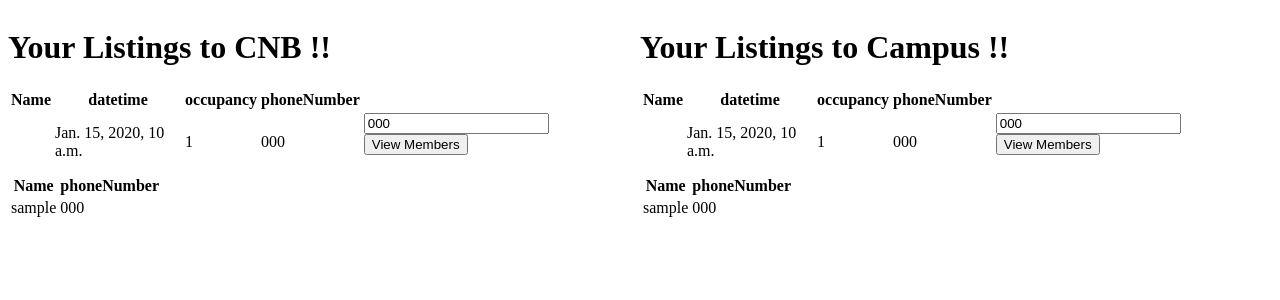
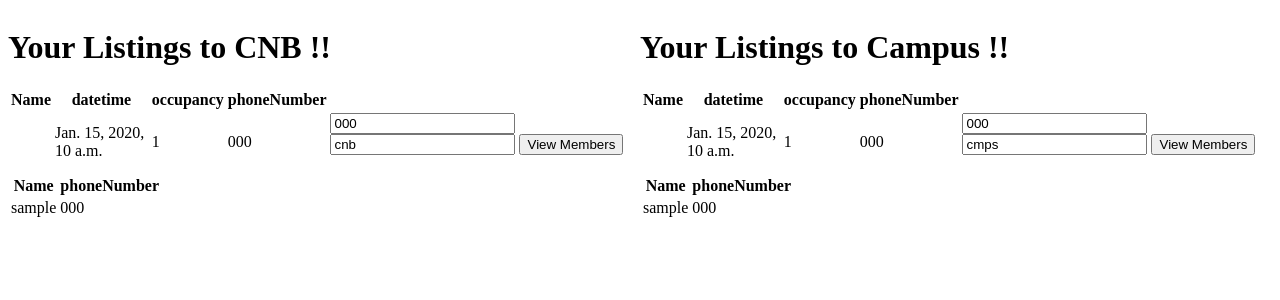
Before and after one commit to abhiy/share-auto, a Django app: template mainapp/templates/myListings.html in a window 1280 px wide. Shown: the top 300 px of the page. Run offline with Django 3.2, Linux system fonts and the light colour scheme; tables that the repository leaves empty hold one stand-in row (values such as "Sample post"); the template is opened without the code that fills it: values that come from a table or form of the project are taken from there, most other values are stand-ins (such as "Sample title", 1, 10 or a date in 2020).

Commit message:
mostly done

```diff
--- a/mainapp/templates/myListings.html
+++ b/mainapp/templates/myListings.html
@@ -23,6 +23,7 @@
   {% csrf_token %}
   {{ form }}
   <input type="text" name="numberlisting1" id="numberlisting1" value={{ row.phoneNumber }}>
+  <input type="text" name="header1" id="header1" value="cnb">
   <input type="submit" value="View Members">
 </form></td>
 
@@ -70,6 +71,7 @@
   {% csrf_token %}
   {{ form }}
   <input type="text" name="numberlisting2" id="numberlisting2" value={{ row.phoneNumber }}>
+  <input type="text" name="header2" id="header2" value="cmps">
   <input type="submit" value="View Members">
 </form></td>
 
--- a/mainapp/views.py
+++ b/mainapp/views.py
@@ -80,9 +80,11 @@ def showListings(request):
 def showMembers(request):
 
     if request.method == 'POST':
+        # db_cnb = ToCNB.objects.filter(phoneNumber = number)
+        # db_cmps = ToCampus.objects.filter(phoneNumber = number)
         phonenumber = request.POST.get("numberlisting1", None)
         userEntries = Users.objects.filter(phoneNumberListing=phonenumber)
-        context = {'cnb_users': userEntries}
+        context = {'cnb_users': userEntries}#, 'obj_cnb': db_cnb, 'obj_cmps': db_cmps}
         return render(request, 'myListings.html', context)
 
 
```
Also changed, not shown: 1 other file.
